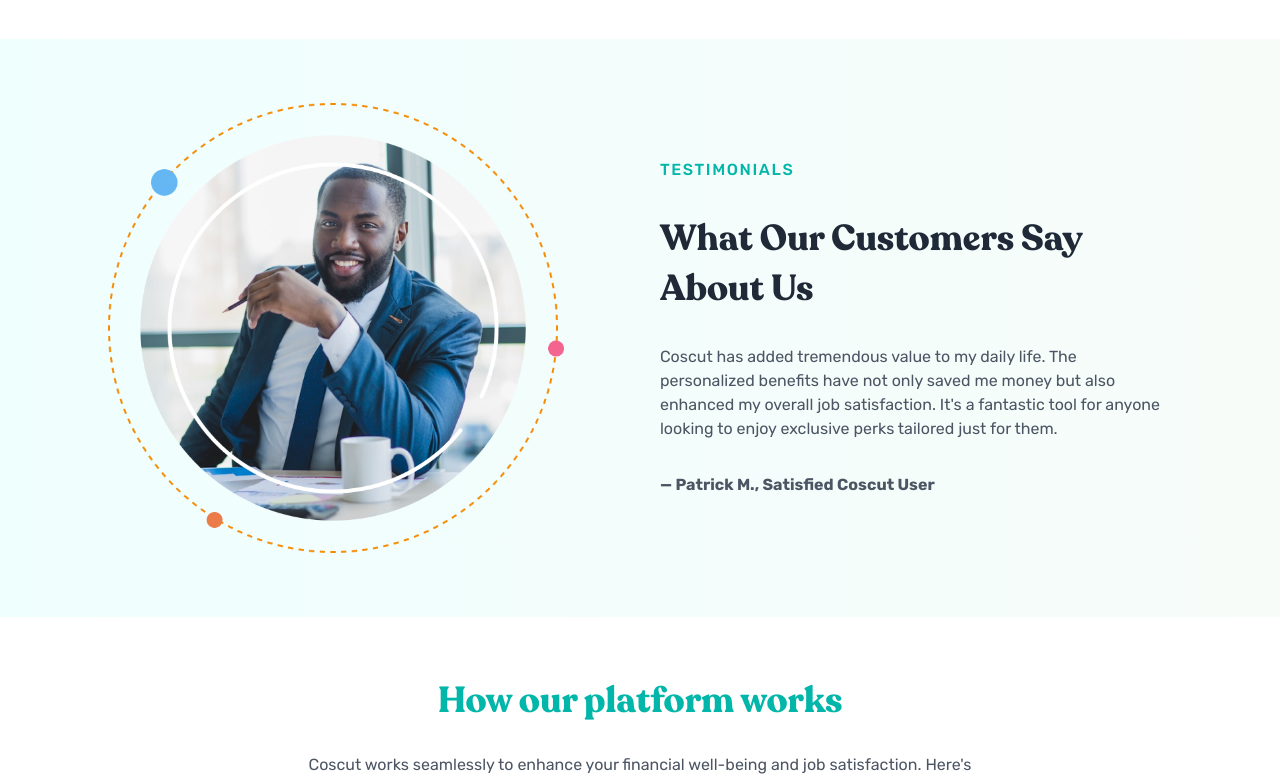
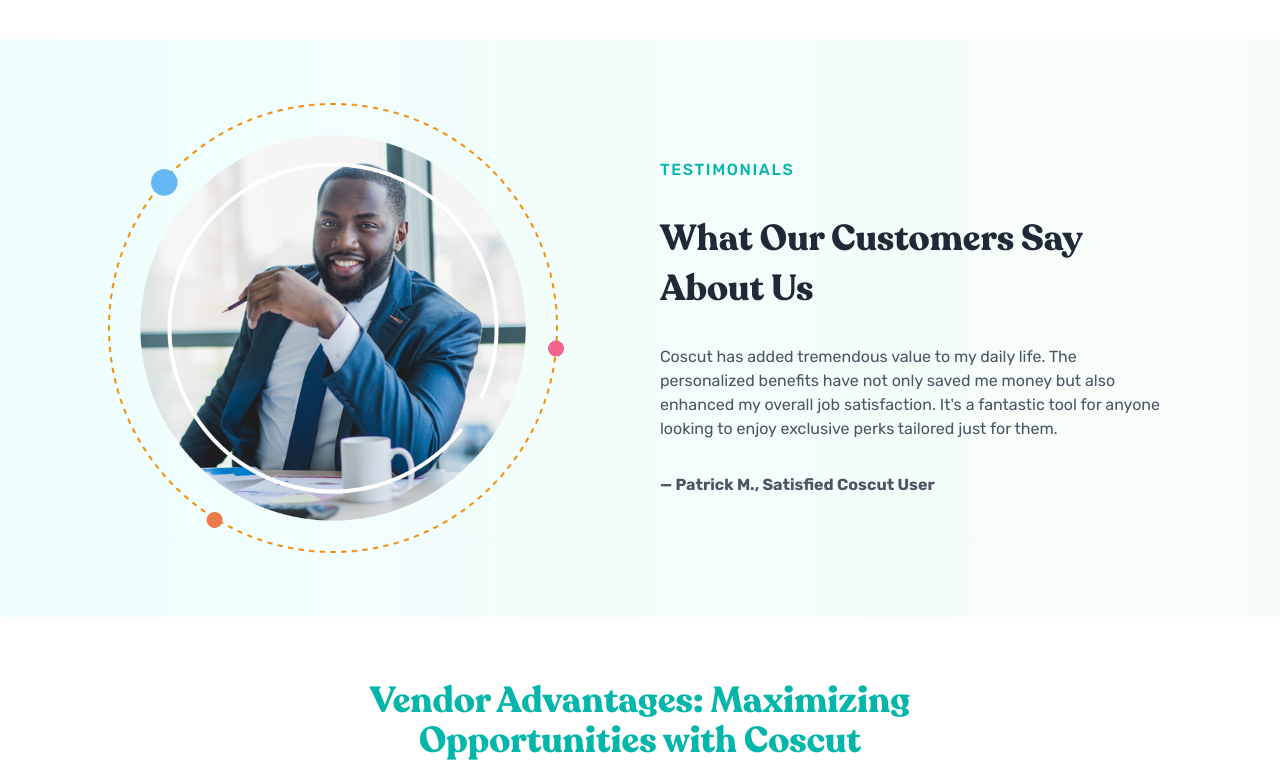
Before and after one commit to jlsodai/coscut, a Next.js app: page / in a window 1280 px wide. Shown: the part 2000-2780 px from the top of the page. Built offline with nearby package versions, Linux system fonts and the light colour scheme.

Commit message:
display vendor section on home; remove how it works

```diff
--- a/src/app/page.tsx
+++ b/src/app/page.tsx
@@ -8,6 +8,7 @@
 import TestimonialSection from "../sections/TestimonialSection";
 import HowSection from "../sections/HowSection";
 import FooterSection from "../sections/FooterSection";
+import VendorSection from "../sections/VendorSection";
 
 const page = () => {
   return (
@@ -19,7 +20,8 @@
       </section>
       <AboutSection />
       <TestimonialSection />
-      <HowSection />
+      {/* <HowSection /> */}
+      <VendorSection />
       <FooterSection />
     </>
   );
```
